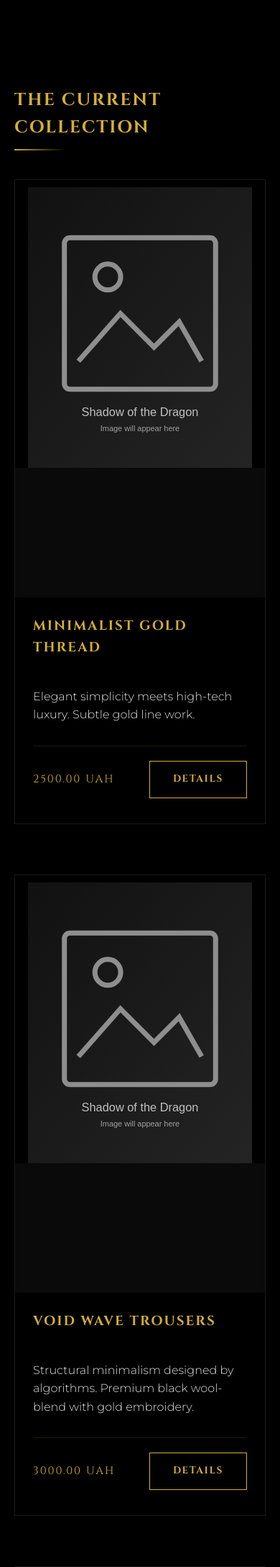
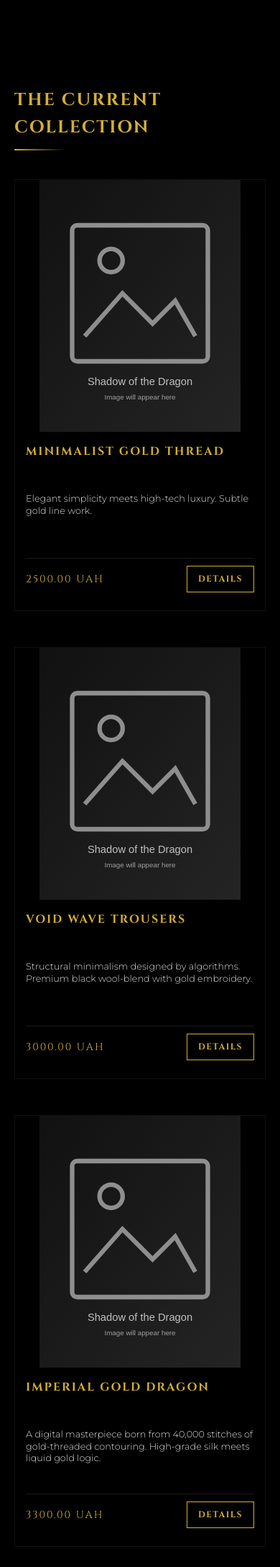
Before and after one commit to gold-dragon11/dragon_store, a Flask app: page / in a window 390 px wide. Shown: the part 875-3052 px from the top of the page at 72% size. Run offline with Flask 3, Linux system fonts and the light colour scheme; data comes from the database, SQL or seed files in the repository.

Commit message:
UI: Fixed shirt cropping on mobile

```diff
--- a/static/css/style.css
+++ b/static/css/style.css
@@ -535,59 +535,69 @@ h1, h2, h3, h4, .brand, .price, .price-large, .btn-gold, .hero-title {
     background: #d4af37;
     border-radius: 10px;
 }
-/* Покращена мобільна версія для карток товарів */
+/* Універсальне виправлення під твій HTML */
 @media (max-width: 768px) {
-    .product-card {
-        display: flex;
-        flex-direction: column;
-        height: auto !important;
-        margin-bottom: 40px;
-        background: #000;
-        border: 1px solid #1a1a1a; /* Легка рамка, щоб відокремити картки */
+    /* 1. Налаштовуємо всю картку */
+    .product-card.mobile-fix {
+        display: flex !important;
+        flex-direction: column !important;
+        height: 600px !important; /* Фіксована висота, щоб сорочки й штани були в рядку рівні */
+        background: #000 !important;
+        margin-bottom: 20px !important;
+        border: 1px solid #111;
     }
 
-    .product-card img {
-        height: 400px !important; /* Фіксуємо висоту, щоб текст не стрибав */
-        object-fit: contain !important;
-        background-color: #000;
-        padding-top: 10px;
+    /* 2. Налаштовуємо фото (щоб не обрізало сорочки) */
+    .product-image-wrap {
+        height: 350px !important; /* Вікно для фото */
+        overflow: hidden;
+        background: #000;
     }
 
-    /* Налаштування блоку з текстом */
-    .product-info {
-        padding: 15px !important;
-        text-align: left; /* Можна спробувати center, якщо хочеш більше симетрії */
+    .product-image-wrap img {
+        height: 100% !important;
+        width: 100% !important;
+        object-fit: contain !important; /* Сорочка влізе повністю */
     }
 
-    .product-info h3 {
-        font-size: 1.1rem !important;
-        margin-bottom: 8px !important;
-        line-height: 1.2;
+    /* 3. Налаштовуємо текстовий блок */
+    .product-body {
+        display: flex !important;
+        flex-direction: column !important;
+        flex-grow: 1 !important; /* Заповнює простір */
+        padding: 15px !important;
     }
 
-    .product-info p {
-        font-size: 0.85rem !important;
-        margin-bottom: 15px !important;
-        color: #888;
-        line-height: 1.4;
+    .product-body h3 {
+        font-size: 1rem !important;
+        margin-bottom: 5px !important;
+        min-height: 2.4rem; /* Місце для назви */
     }
 
-    /* Блок з ціною та кнопкою */
-    .price-action {
-        display: flex;
-        justify-content: space-between;
-        align-items: center;
-        margin-top: auto; /* Притискає ціну до низу, але в межах компактної картки */
-        padding-top: 10px;
-        border-top: 1px solid #111;
+    .product-description {
+        font-size: 0.8rem !important;
+        line-height: 1.3;
+        color: #666;
+        margin-bottom: 15px !important;
+    }
+
+    /* 4. Притискаємо ціну та кнопку до низу */
+    .product-foot {
+        margin-top: auto !important;
+        display: flex !important;
+        justify-content: space-between !important;
+        align-items: center !important;
+        padding-top: 10px !important;
+        border-top: 1px solid #1a1a1a;
     }
 
     .price {
-        font-size: 0.95rem !important;
+        font-size: 0.9rem !important;
+        color: #d4af37 !important;
     }
 
-    .btn-details {
-        padding: 8px 20px !important;
-        font-size: 0.8rem !important;
+    .btn-gold {
+        padding: 8px 15px !important;
+        font-size: 0.75rem !important;
     }
 }
--- a/templates/index.html
+++ b/templates/index.html
@@ -62,7 +62,7 @@
 
                 <div class="products-grid">
                     {% for product in products %}
-                    <article class="product-card fade-in-up" data-aos="fade-up">
+                    <article class="product-card mobile-fix fade-in-up" data-aos="fade-up">
                         <a href="{{ url_for('product_detail', product_id=product.id) }}">
                             <div class="product-image-wrap">
                                 <img src="{{ url_for('static', filename='images/' + (product.image_filename or 'placeholder.svg')) }}" alt="{{ product.name }}">
```
